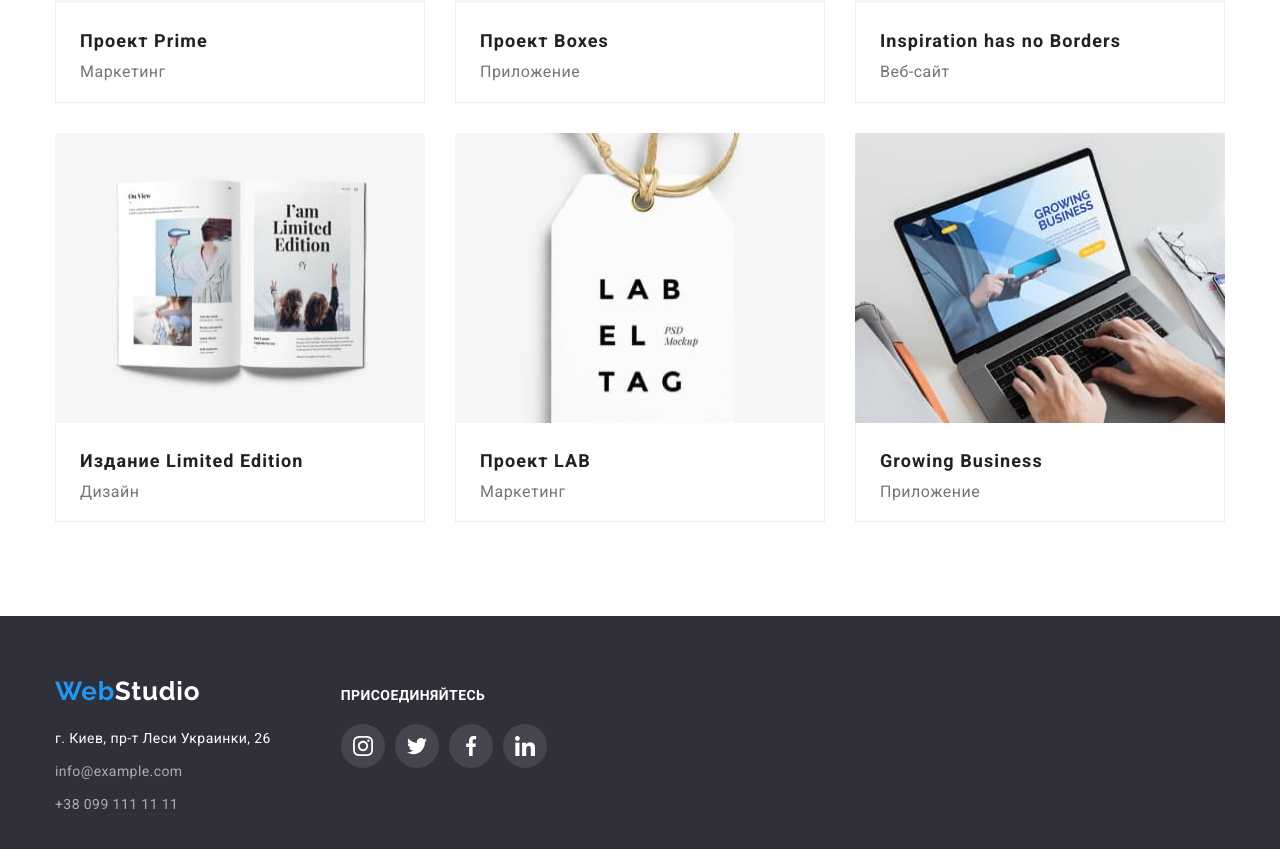
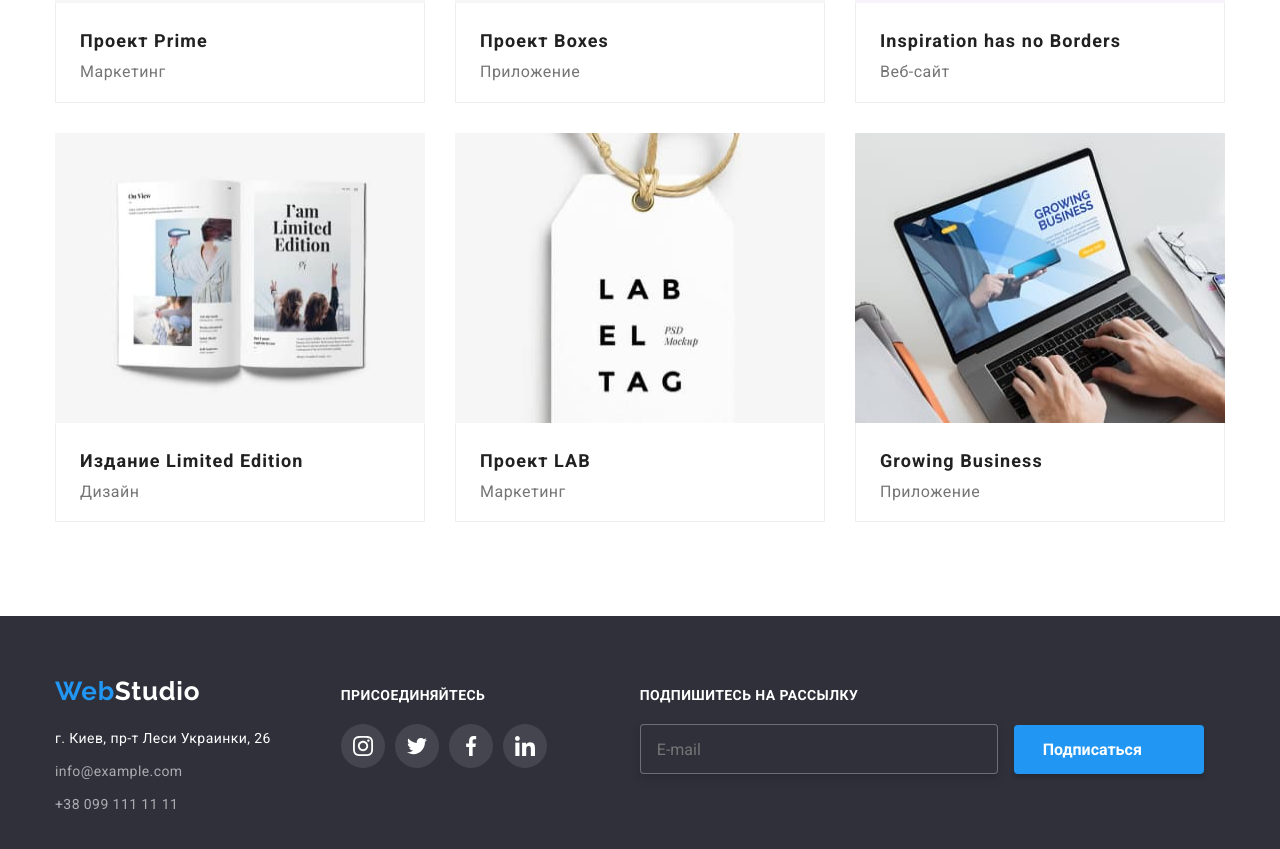
Before and after one commit to Tanya-Meleshko/goit-markup-hw-06, a plain HTML site: page portfolio.html in a window 1280 px wide. Shown: the part 969-1818 px from the top of the page. Drawn offline with nearby package versions, Linux system fonts and the light colour scheme.

Commit message:
Добавляет форму подписки в футер Портфолио

```diff
--- a/portfolio.html
+++ b/portfolio.html
@@ -251,6 +251,28 @@
                 </li>
             </ul>
         </div>
+
+        <form class="subscription-form">
+          <p class="subscription-title">Подпишитесь на рассылку</p>
+
+          <label class="subscription-email">
+            <input
+              type="email"
+              class="subscription-form-input"
+              name="user_email"
+              placeholder="E-mail"
+            />
+          </label>
+
+          <button class="subscription-form-btn" type="submit">
+            <div class="subscription-form-btn-wrapper">
+              <span class="subscription-form-btn-key">Подписаться </span>
+              <svg class="subscription-form-btn-icon" width="24" height="24">
+                <use href="./images/icons.svg#icon-icon-send"></use>
+              </svg>
+            </div>
+          </button>
+        </form>
     </div>
 </footer>
 
```
